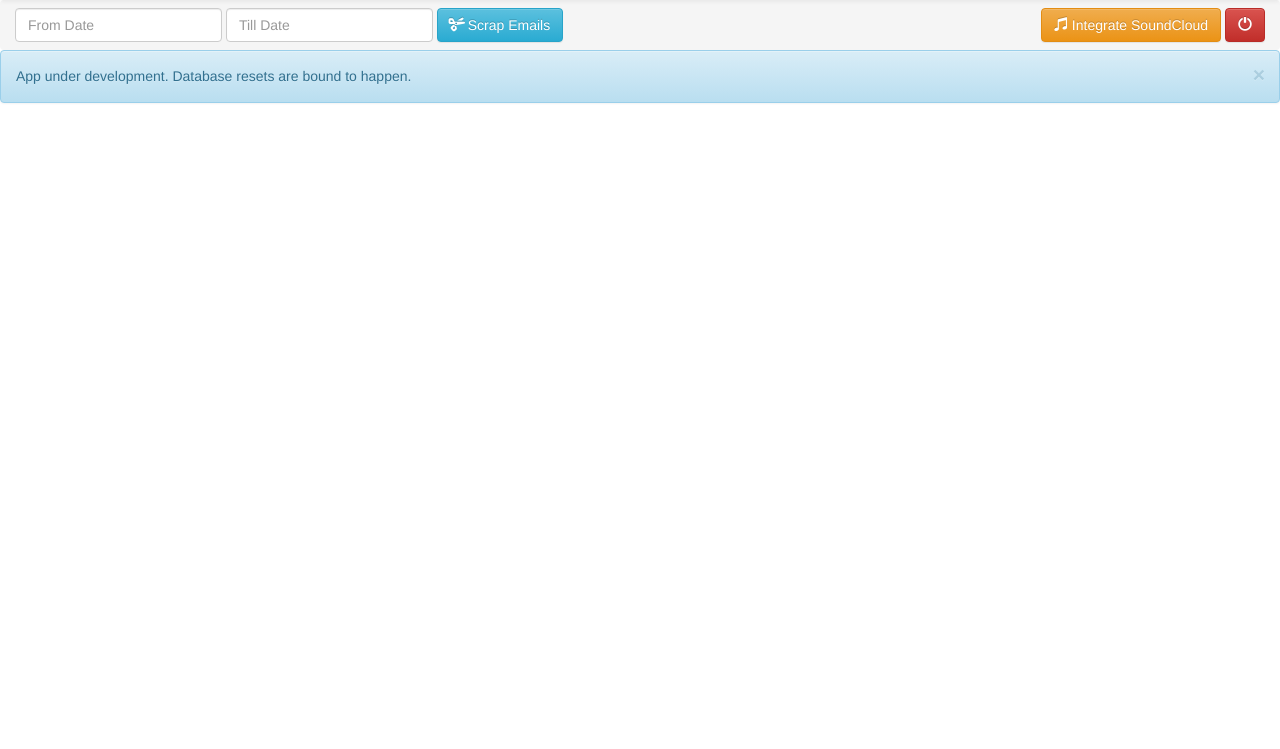
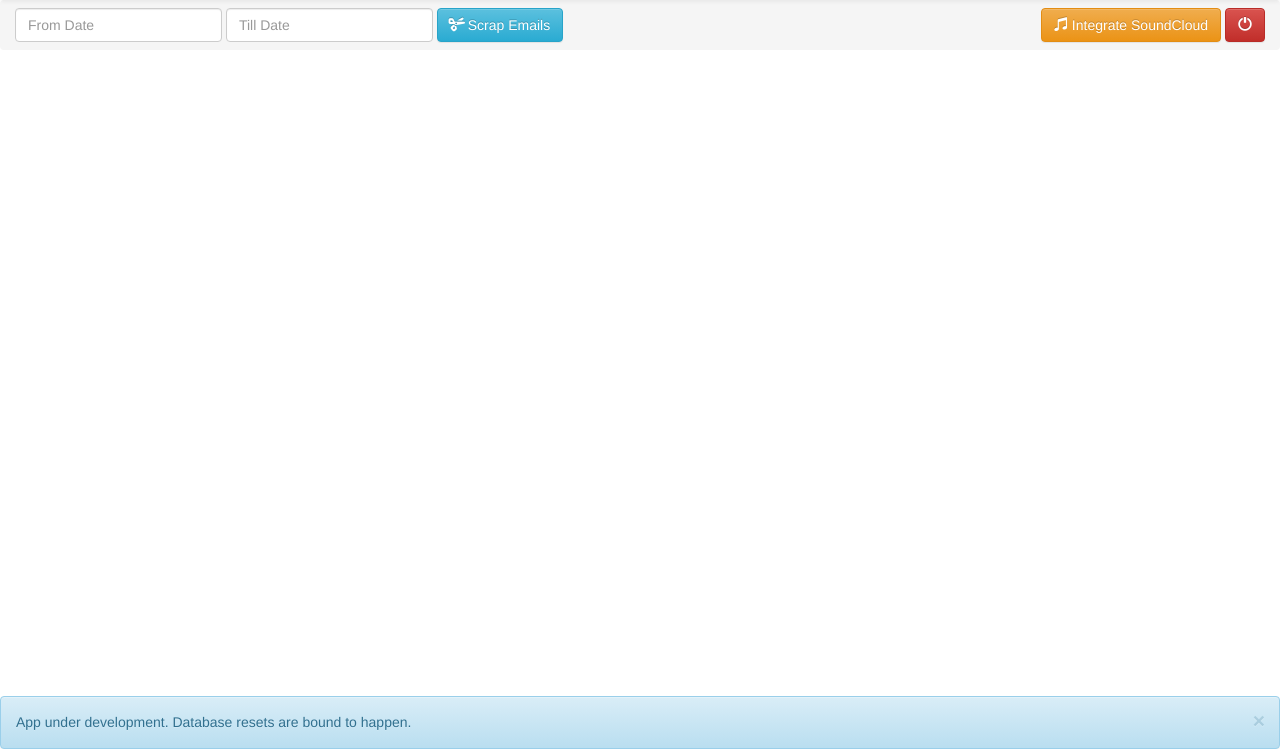
Before and after one commit to jamesfebin/gsoundscrap, a Django app: page / in a window 1280 px wide. Shown: the part 51-800 px from the top of the page. Run offline with Django 3.2, Linux system fonts and the light colour scheme; a user stored in the database is signed in; parts of the project's set-up code (start-up, migrations or seed data) failed here and were passed over; some libraries are stand-ins or nearby versions.

```diff
--- a/templates/home.html
+++ b/templates/home.html
@@ -121,7 +121,7 @@
 </form>
 </ol>
 
-<div class="alert alert-info alert-dismissible" role="alert" style="position:fixed;width:100%;z-index:1051;margin-bottom:0">
+<div class="alert alert-info alert-dismissible" role="alert" style="position:fixed;width:100%;z-index:1051;margin-bottom:0;float:bottom;bottom:0">
   <button type="button" class="close" data-dismiss="alert" aria-label="Close"><span aria-hidden="true">&times;</span></button>
  <span id="message"> App under development. Database resets are bound to happen. </span>
 </div>
@@ -186,6 +186,14 @@
 
       <!-- Nothing -->
 
+       <br/>
+                    <br/>
+ <br/>
+                    <br/>
+ <br/>
+                    <br/>
+
+
       {% endfor %}
 
 
```
